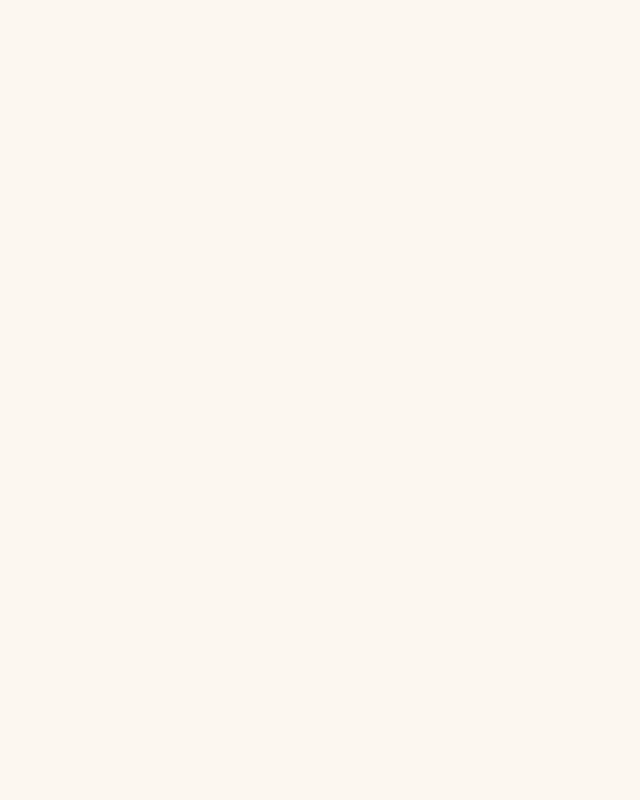
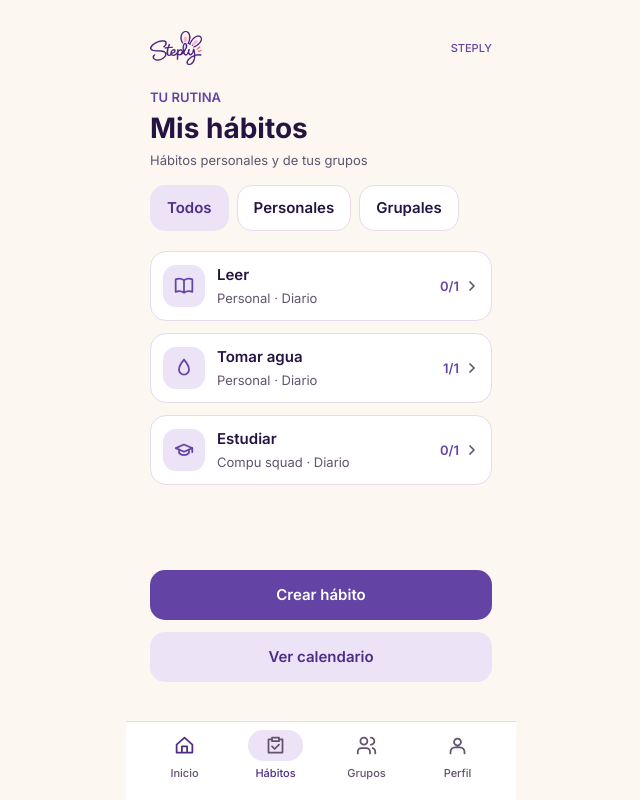
Before and after one commit to Ansllxs/Steply, a React (Vite) app in the folder frontend/: page /habits in a window 1280 px wide. Before the commit this address had no page. Shown: the whole page, without its empty margins (319-959 px from the left). Built offline with nearby package versions, Linux system fonts and the light colour scheme.

Commit message:
feat: implement habits list and creation form

```diff
--- a/frontend/src/App.jsx
+++ b/frontend/src/App.jsx
@@ -1,5 +1,7 @@
 import { Route, Routes } from 'react-router-dom'
+import CreateHabitPage from './pages/CreateHabitPage'
 import DashboardPage from './pages/DashboardPage'
+import HabitsPage from './pages/HabitsPage'
 import HomePage from './pages/HomePage'
 import LoginPage from './pages/LoginPage'
 import RegisterPage from './pages/RegisterPage'
@@ -11,6 +13,8 @@ export default function App() {
       <Route path="/login" element={<LoginPage />} />
       <Route path="/register" element={<RegisterPage />} />
       <Route path="/dashboard" element={<DashboardPage />} />
+      <Route path="/habits" element={<HabitsPage />} />
+      <Route path="/habits/new" element={<CreateHabitPage />} />
     </Routes>
   )
 }
--- a/frontend/src/components/BottomNav.jsx
+++ b/frontend/src/components/BottomNav.jsx
@@ -6,7 +6,7 @@ import profileIcon from '../assets/nav-profile.svg'
 
 const items = [
   { label: 'Inicio', icon: homeIcon, to: '/dashboard' },
-  { label: 'Hábitos', icon: habitsIcon },
+  { label: 'Hábitos', icon: habitsIcon, to: '/habits' },
   { label: 'Grupos', icon: groupsIcon },
   { label: 'Perfil', icon: profileIcon },
 ]
@@ -29,7 +29,7 @@ export default function BottomNav() {
             <NavLink
               key={item.label}
               to={item.to}
-              end
+              end={item.to === '/dashboard' || item.to === '/habits'}
               className={({ isActive }) =>
                 isActive ? 'bottom-nav-item is-active' : 'bottom-nav-item'
               }
--- a/frontend/src/components/HabitCard.jsx
+++ b/frontend/src/components/HabitCard.jsx
@@ -1,9 +1,11 @@
 import bookIcon from '../assets/icon-book.svg'
+import capIcon from '../assets/icon-cap.svg'
 import dropIcon from '../assets/icon-drop.svg'
 import nextIcon from '../assets/icon-next.svg'
 
 const icons = {
   book: bookIcon,
+  cap: capIcon,
   drop: dropIcon,
 }
 
--- /dev/null
+++ b/frontend/src/data/habits.js
@@ -0,0 +1,32 @@
+export const habits = [
+  {
+    id: 'leer',
+    title: 'Leer',
+    scope: 'personal',
+    status: 'Personal · Diario',
+    progress: '0/1',
+    icon: 'book',
+  },
+  {
+    id: 'tomar-agua',
+    title: 'Tomar agua',
+    scope: 'personal',
+    status: 'Personal · Diario',
+    progress: '1/1',
+    icon: 'drop',
+  },
+  {
+    id: 'estudiar',
+    title: 'Estudiar',
+    scope: 'group',
+    status: 'Compu squad · Diario',
+    progress: '0/1',
+    icon: 'cap',
+  },
+]
+
+export const habitFilters = [
+  { id: 'all', label: 'Todos' },
+  { id: 'personal', label: 'Personales' },
+  { id: 'group', label: 'Grupales' },
+]
--- a/frontend/src/index.css
+++ b/frontend/src/index.css
@@ -4,3 +4,4 @@
 @import './styles/welcome.css';
 @import './styles/auth.css';
 @import './styles/dashboard.css';
+@import './styles/habits.css';
--- /dev/null
+++ b/frontend/src/pages/CreateHabitPage.jsx
@@ -0,0 +1,110 @@
+import { useState } from 'react'
+import { Link } from 'react-router-dom'
+import backIcon from '../assets/back.svg'
+import Button from '../components/Button'
+import TextField from '../components/TextField'
+
+const types = [
+  { id: 'personal', label: 'Personal' },
+  { id: 'group', label: 'Grupal' },
+]
+
+function validateHabit(name, frequency) {
+  const errors = {}
+
+  if (!name.trim()) {
+    errors.name = 'Ingresa el nombre del hábito.'
+  }
+
+  if (!frequency.trim()) {
+    errors.frequency = 'Ingresa la frecuencia.'
+  }
+
+  return errors
+}
+
+export default function CreateHabitPage() {
+  const [name, setName] = useState('')
+  const [type, setType] = useState('personal')
+  const [frequency, setFrequency] = useState('')
+  const [errors, setErrors] = useState({})
+  const [notice, setNotice] = useState('')
+
+  function handleSubmit(event) {
+    event.preventDefault()
+    const nextErrors = validateHabit(name, frequency)
+    setErrors(nextErrors)
+
+    if (Object.keys(nextErrors).length > 0) {
+      setNotice('')
+      return
+    }
+
+    setNotice(
+      'Tu información se ve bien. Conectaremos el guardado del hábito cuando el servidor esté disponible.',
+    )
+  }
+
+  return (
+    <main className="create-habit">
+      <div className="create-habit-frame">
+        <Link className="auth-back" to="/habits" aria-label="Volver">
+          <img src={backIcon} alt="" width="22" height="22" />
+        </Link>
+        <p className="dashboard-kicker">NUEVA RUTINA</p>
+        <h1>Crear hábito</h1>
+        <p className="dashboard-stats">Define un hábito personal o grupal.</p>
+        <div className="create-habit-art" />
+        <form className="create-habit-form" onSubmit={handleSubmit} noValidate>
+          <TextField
+            id="habit-name"
+            name="name"
+            label="Nombre del hábito"
+            value={name}
+            placeholder="Leer"
+            autoComplete="off"
+            onChange={(event) => setName(event.target.value)}
+            error={errors.name}
+          />
+          <fieldset className="type-field">
+            <legend>Tipo</legend>
+            <div className="type-options" role="radiogroup" aria-label="Tipo">
+              {types.map((item) => (
+                <button
+                  key={item.id}
+                  type="button"
+                  className={
+                    type === item.id ? 'type-option is-selected' : 'type-option'
+                  }
+                  role="radio"
+                  aria-checked={type === item.id}
+                  onClick={() => setType(item.id)}
+                >
+                  {item.label}
+                </button>
+              ))}
+            </div>
+          </fieldset>
+          <TextField
+            id="habit-frequency"
+            name="frequency"
+            label="Frecuencia"
+            value={frequency}
+            placeholder="Diario"
+            autoComplete="off"
+            onChange={(event) => setFrequency(event.target.value)}
+            error={errors.frequency}
+          />
+          <div className="create-habit-actions">
+            <Button type="submit">Crear hábito</Button>
+            {notice ? (
+              <p className="auth-notice" role="status">
+                {notice}
+              </p>
+            ) : null}
+          </div>
+        </form>
+      </div>
+    </main>
+  )
+}
--- a/frontend/src/pages/DashboardPage.jsx
+++ b/frontend/src/pages/DashboardPage.jsx
@@ -39,8 +39,8 @@ export default function DashboardPage() {
           ))}
         </ul>
         <div className="dashboard-actions">
-          <Button variant="secondary">Ver todos mis hábitos</Button>
-          <Button>Crear hábito</Button>
+          <Button to="/habits" variant="secondary">Ver todos mis hábitos</Button>
+          <Button to="/habits/new">Crear hábito</Button>
           <Button variant="outline">Ver calendario</Button>
         </div>
       </div>
--- /dev/null
+++ b/frontend/src/pages/HabitsPage.jsx
@@ -0,0 +1,48 @@
+import { useState } from 'react'
+import BottomNav from '../components/BottomNav'
+import Button from '../components/Button'
+import DashboardHeader from '../components/DashboardHeader'
+import HabitCard from '../components/HabitCard'
+import { habitFilters, habits } from '../data/habits'
+
+export default function HabitsPage() {
+  const [filter, setFilter] = useState('all')
+  const visibleHabits =
+    filter === 'all' ? habits : habits.filter((habit) => habit.scope === filter)
+
+  return (
+    <main className="dashboard habits-page">
+      <div className="dashboard-frame">
+        <DashboardHeader />
+        <p className="dashboard-kicker">TU RUTINA</p>
+        <h1>Mis hábitos</h1>
+        <p className="dashboard-stats">Hábitos personales y de tus grupos</p>
+        <div className="habit-filters" role="group" aria-label="Filtrar hábitos">
+          {habitFilters.map((item) => (
+            <button
+              key={item.id}
+              type="button"
+              className={
+                filter === item.id ? 'habit-filter is-selected' : 'habit-filter'
+              }
+              aria-pressed={filter === item.id}
+              onClick={() => setFilter(item.id)}
+            >
+              {item.label}
+            </button>
+          ))}
+        </div>
+        <ul className="habit-list">
+          {visibleHabits.map((habit) => (
+            <HabitCard key={habit.id} habit={habit} />
+          ))}
+        </ul>
+        <div className="dashboard-actions">
+          <Button to="/habits/new">Crear hábito</Button>
+          <Button variant="secondary">Ver calendario</Button>
+        </div>
+      </div>
+      <BottomNav />
+    </main>
+  )
+}
--- /dev/null
+++ b/frontend/src/styles/habits.css
@@ -0,0 +1,131 @@
+.habit-filters {
+  display: flex;
+  flex-wrap: wrap;
+  gap: 8px;
+  margin-top: 16px;
+}
+
+.habit-filter,
+.type-option {
+  min-height: 46px;
+  padding: 0 16px;
+  border: 1px solid var(--color-border);
+  border-radius: 15px;
+  background: var(--color-white);
+  color: var(--color-dark);
+  font-family: var(--font-sans);
+  font-size: 15px;
+  font-weight: 600;
+  line-height: 20px;
+  letter-spacing: 0;
+  cursor: pointer;
+}
+
+.habit-filter:hover,
+.type-option:hover {
+  background: var(--color-white);
+  color: var(--color-dark);
+}
+
+.habit-filter.is-selected,
+.type-option.is-selected {
+  border-color: transparent;
+  background: var(--color-soft);
+  color: var(--color-purple);
+}
+
+.habit-filter.is-selected:hover,
+.type-option.is-selected:hover {
+  background: var(--color-soft);
+  color: var(--color-purple);
+}
+
+.habits-page .habit-list {
+  margin-top: 20px;
+}
+
+.habits-page .dashboard-actions {
+  margin-top: 85px;
+}
+
+.create-habit {
+  min-height: 100dvh;
+  display: flex;
+  justify-content: center;
+  background: var(--color-background);
+}
+
+.create-habit-frame {
+  width: min(100%, 390px);
+  box-sizing: border-box;
+  padding: 43px 24px calc(32px + env(safe-area-inset-bottom));
+}
+
+.create-habit h1 {
+  margin: 5px 0 0;
+  color: var(--color-dark);
+  font-size: 28px;
+  font-weight: 700;
+  line-height: 34px;
+  letter-spacing: 0;
+}
+
+.create-habit .dashboard-kicker {
+  margin-top: 22px;
+}
+
+.create-habit-art {
+  height: 126px;
+  margin-top: 8px;
+  border-radius: 22px;
+  background: var(--color-soft);
+}
+
+.create-habit-form .field:first-child {
+  margin-top: 22px;
+}
+
+.create-habit-form .type-field,
+.create-habit-form .field + .field {
+  margin-top: 16px;
+}
+
+.create-habit-form .type-field + .field {
+  margin-top: 12px;
+}
+
+.type-field {
+  min-width: 0;
+  margin: 0;
+  padding: 0;
+  border: 0;
+}
+
+.type-field legend {
+  margin-bottom: 6px;
+  padding: 0;
+  color: var(--color-dark);
+  font-size: 13px;
+  font-weight: 600;
+  line-height: 18px;
+  letter-spacing: 0;
+}
+
+.type-options {
+  display: grid;
+  grid-template-columns: repeat(2, minmax(0, 1fr));
+  gap: 10px;
+}
+
+.type-option {
+  width: 100%;
+  min-height: 44px;
+}
+
+.create-habit-actions {
+  margin-top: 33px;
+}
+
+.create-habit-actions .auth-notice {
+  margin-top: 16px;
+}
```
Also changed, not shown: frontend/src/assets/icon-cap.svg (added).
